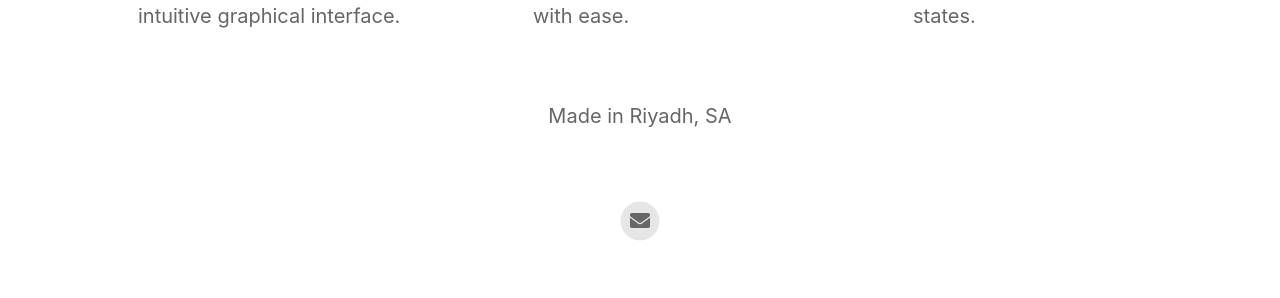
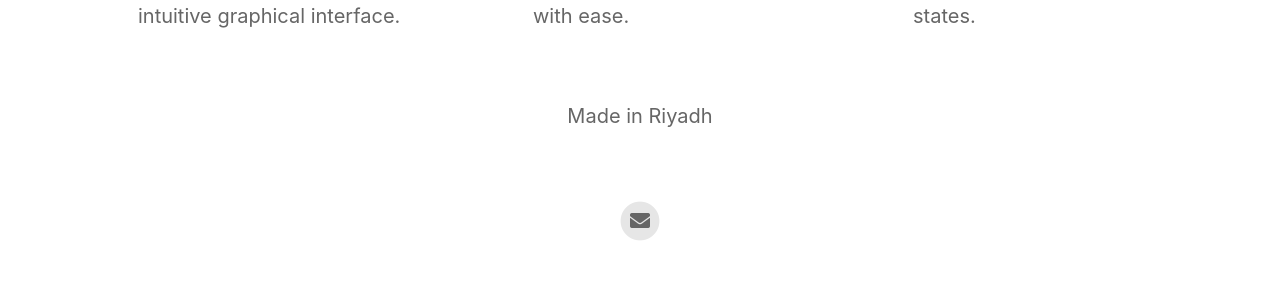
Before and after one commit to i3bit/ebg, a Jekyll site: the page built from index.html, in a window 1280 px wide. Shown: the part 1322-1620 px from the top of the page. Built offline with Jekyll 4.4.1, drawn with Linux system fonts in a browser that asks for light colours; nearby versions of some CDN libraries.

```diff
--- a/_config.yml
+++ b/_config.yml
@@ -22,7 +22,7 @@ enable_smart_app_banner                   : true
 # Information About Yourself
 your_name                                 : 'EBG: El Box Glance'
 your_link                                 : https://elboxglance.com
-your_city                                 : 'Riyadh, SA'
+your_city                                 : 'Riyadh'
 email_address                             : 'info@elboxglance.com'
 facebook_username                         :
 instagram_username                        :
```
